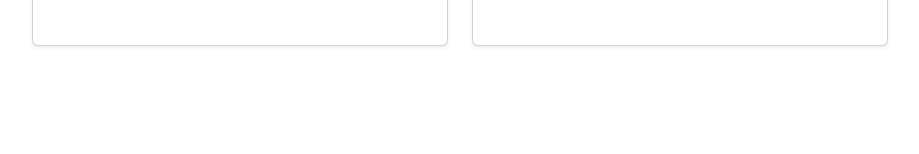
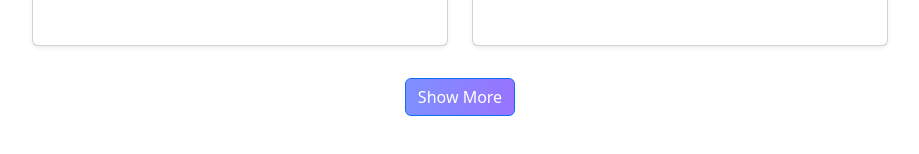
Before and after one commit to Arefin994/easy-jobs-web, a React (Vite) app: page /home in a window 1280 px wide. Shown: the part 2138-2292 px from the top of the page, without its empty margins (180-1099 px from the left). Before the commit the page ends 2232 px from the top, so only its background shows below. Built offline with nearby package versions, Linux system fonts and the light colour scheme.

Commit message:
Added a working show more button!

```diff
--- a/package.json
+++ b/package.json
@@ -16,6 +16,7 @@
     "react-dom": "^18.2.0",
     "react-icons": "^4.8.0",
     "react-router-dom": "^6.10.0",
+    "react-toastify": "^9.1.2",
     "recharts": "^2.5.0"
   },
   "devDependencies": {
--- a/public/jobs.json
+++ b/public/jobs.json
@@ -71,6 +71,42 @@
         "phone": "555-3456",
         "email": "jobs@amazon.com"
       }
+    },
+    {
+      "id": "5",
+      "title": "UI/UX Designer",
+      "company": "Apple",
+      "logoUrl": "https://www.apple.com/ac/structured-data/images/open_graph_logo.png?202110180743",
+      "address": "Cupertino, CA, USA",
+      "salary": "$120,000 - $160,000",
+      "description": "We are looking for a talented UI/UX designer to join our team. The ideal candidate will have a strong background in design and a passion for creating beautiful and intuitive user interfaces.",
+      "responsibility": "Design and implement beautiful and intuitive user interfaces for our products.",
+      "experience": "3+ years of experience in UI/UX design or related field.",
+      "education": "Bachelor's degree in Design or related field",
+      "time": "Full-time",
+      "ot": "Onsite",
+      "contact": {
+        "phone": "555-6789",
+        "email": "hr@apple.com"
+      }
+    },
+    {
+      "id": "6",
+      "title": "Marketing Manager",
+      "company": "Microsoft",
+      "logoUrl": "https://1000logos.net/wp-content/uploads/2017/04/Microsoft-logo.jpg",
+      "address": "Redmond, WA, USA",
+      "salary": "$150,000 - $200,000",
+      "description": "We are seeking a talented and experienced marketing manager to help us drive growth and engagement for our products. The ideal candidate will have a strong background in marketing and a proven track record of success.",
+      "responsibility": "Develop and execute marketing strategies to drive growth and engagement for our products.",
+      "experience": "7+ years of experience in marketing or related field.",
+      "education": "Bachelor's degree in Marketing or related field",
+      "time": "Full-time",
+      "ot": "Onsite",
+      "contact": {
+        "phone": "555-2345",
+        "email": "hr@microsoft.com"
+      }
     }
   ]
 }
--- a/src/components/AppliedJobs/AppliedJobs.jsx
+++ b/src/components/AppliedJobs/AppliedJobs.jsx
@@ -16,11 +16,11 @@ const AppliedJobs = () => {
             </div>
             <ul>
                 {appliedJobs.map((job, index) => (
-                    <div className='d-flex border rounded my-3 p-3'>
+                    <div className='d-flex border rounded my-3 p-3 shadow'>
                         <div className='d-flex align-items-center'>
                             <img src={job.logoUrl} className="custom-img image-fluid rounded" alt={job.company} />
                         </div>
-                        <div>
+                        <div className='px-3'>
                             <h5>{job.title}</h5>
                             <h6>{job.company}</h6>
                             <div className='d-flex'>
--- a/src/components/Jobs/Jobs.jsx
+++ b/src/components/Jobs/Jobs.jsx
@@ -9,6 +9,7 @@ import './Jobs.css';
 
 const Jobs = () => {
   const [featuredJobs, setFeaturedJobs] = useState([]);
+  const [visibleJobs, setVisibleJobs] = useState(4);
 
   useEffect(() => {
     fetch('/jobs.json')
@@ -25,7 +26,7 @@ const Jobs = () => {
       <h2 className="text-center mb-3">Featured Jobs</h2>
       <p className='text-center mb-3'>Explore thousands of job opportunities with all the information you need. Its your future</p>
       <div className="row row-cols-1 g-4">
-    {featuredJobs.map((job, index) => (
+        {featuredJobs.slice(0, visibleJobs).map((job, index) => (
           <div className="col-sm-6" key={index}>
             <motion.div
               className="card job-card shadow-sm"
@@ -54,12 +55,15 @@ const Jobs = () => {
                 <Link to={`/jobDetails/`} className='btn btn-primary my-2' onClick={() => handleShowDetails(job)}>Show details</Link>
               </div>
             </motion.div>
-
           </div>
         ))}
       </div>
+      <div className="text-center my-4">
+        {visibleJobs < featuredJobs.length && (
+          <button className="btn btn-primary my-2" onClick={() => setVisibleJobs(visibleJobs + 4)}>Show More</button>
+        )}
       </div>
-
+    </div>
   );
 };
 
--- a/src/components/ShowDetails/ShowDetails.jsx
+++ b/src/components/ShowDetails/ShowDetails.jsx
@@ -1,6 +1,9 @@
 import React from 'react';
 import './ShowDetails.css'
 import { FaPhone, FaEnvelope, FaMapMarkerAlt } from 'react-icons/fa';
+import { ToastContainer, toast } from 'react-toastify';
+import 'react-toastify/dist/ReactToastify.css';
+
 const ShowDetails = () => {
   const jobDetails = JSON.parse(localStorage.getItem('jobDetails'));
   console.log(jobDetails);
@@ -9,16 +12,17 @@ const ShowDetails = () => {
     const appliedJobs = JSON.parse(localStorage.getItem('appliedJobs')) || [];
     const isJobAlreadyApplied = appliedJobs.some(job => job.title === jobDetails.title);
     if (isJobAlreadyApplied) {
-      alert('This job has already been applied for!');
+      toast.error('This job has already been applied for!');
     } else {
       appliedJobs.push(jobDetails);
       localStorage.setItem('appliedJobs', JSON.stringify(appliedJobs));
-      alert('Job Applied Successfully!');
+      toast.success('Job Applied Successfully!');
     }
   }
 
   return (
     <div>
+      <ToastContainer />
       <div className='custom-bg'>
         <h3 className='p-5 text-center'>Job Details of "{jobDetails.title}-{jobDetails.company}"</h3>
       </div>
```
Also changed, not shown: 1 other file (tests, documents, lock files or other folders). Lines whose indentation alone changed are shown as unchanged.
